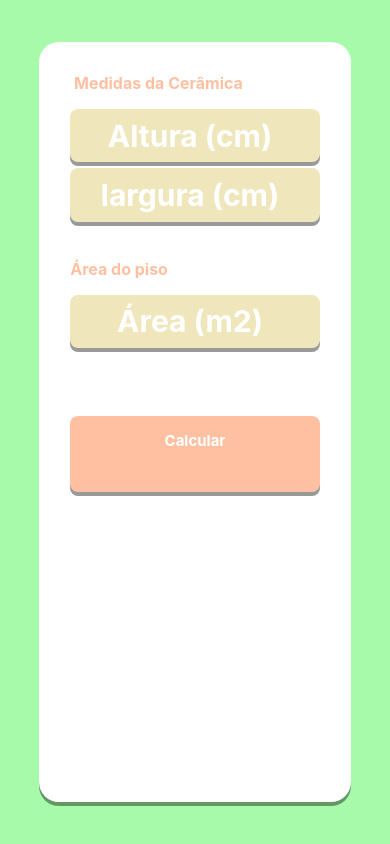
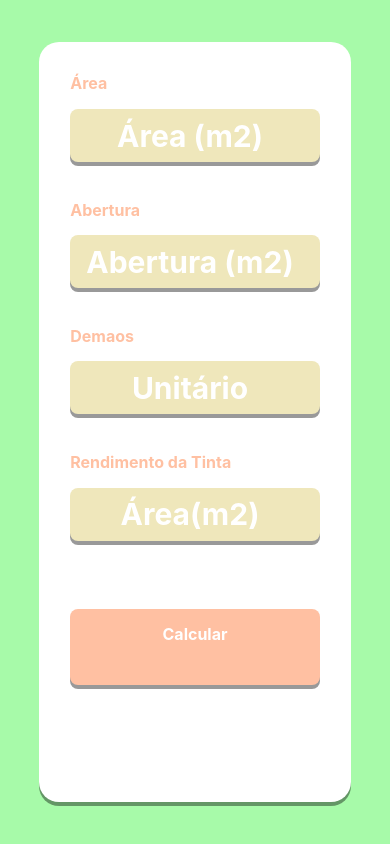
Before and after one commit to AlbertSamuelMelo/TCCJarleson, a React Native app: screen / in a window 390 px wide. Built offline with nearby package versions, Linux system fonts and the light colour scheme.

Commit message:
Calculo Pintura

```diff
--- a/App.js
+++ b/App.js
@@ -4,11 +4,12 @@ import { StyleSheet, Text, View } from 'react-native';
 import Calculator from './src/views/Calculator';
 import CalcularConcreto from './src/views/CalcularConcreto'
 import CalcularPisos from "./src/views/CalcularPisos"
+import CalculoPintura from "./src/views/CalculoPintura"
 export default function App() {
   return (
     <View style={styles.container}>
       <StatusBar style="auto" />
-      <CalcularPisos/>
+      <CalculoPintura/>
     </View>
   );
 }
--- /dev/null
+++ b/src/views/CalculoPintura.js
@@ -0,0 +1,156 @@
+import { StatusBar } from 'expo-status-bar';
+import React, {Component} from 'react';
+import { StyleSheet, Text, View, TouchableOpacity } from 'react-native';
+import TextPlaceHolder from "../components/TextPlaceHolder"
+
+export default class Calculator extends Component {
+    constructor() {
+        super();
+        this.state = {
+          area: "",
+          abertura: "",
+          demaos: "",
+          rendimento: "",
+          latas: "",
+          resultado: false
+        };
+      }
+
+
+    area(area){
+        this.setState({area: area})
+    }
+    abertura(abertura){
+        this.setState({abertura: abertura})
+    }
+    demaos(demaos) {
+      this.setState({demaos: demaos})
+    }
+    rendimento(rendimento){
+        this.setState({rendimento: rendimento})
+    }
+    latas(latas){
+        this.setState({latas: latas})
+    }
+
+    calcular() {
+      var latas = (parseFloat((this.state.area.category - this.state.abertura.category) / (this.state.rendimento.category / this.state.demaos.category)))
+      this.setState({latas: latas})
+      this.setState({resultado: true})
+    }
+
+    render(){
+        return (
+            <View style={styles.container}>
+              <StatusBar style="auto" />
+                <View style={styles.card}>
+                    <Text style={styles.textIsideCard}>Área</Text>
+                    <TextPlaceHolder input={"Área (m2)"} callbackFromParent={(value) => this.area(value)}/>
+
+                    <Text style={styles.textIsideCard}>Abertura</Text>
+                    <TextPlaceHolder input={"Abertura (m2)"} callbackFromParent={(value) => this.abertura(value)}/>
+
+                    <Text style={styles.textIsideCard}>Demaos</Text>
+                    <TextPlaceHolder input={"Unitário"} callbackFromParent={(value) => this.demaos(value)}/>
+
+                    <Text style={styles.textIsideCard}>Rendimento da Tinta</Text>
+                    <TextPlaceHolder input={"Área(m2)"} callbackFromParent={(value) => this.rendimento(value)}/>
+
+                    {
+                      this.state.resultado ?
+                      <View style={{height: "30%", width: "80%"}}>
+                        <View style={{width: "100%", height: "50%"}}>
+                          <Text
+                          style={styles.textIsideCard}
+                          >
+                            Latas
+                          </Text>
+                          <View style={styles.resultContainer}>
+                            <Text
+                              style={styles.TextButton}
+                            >{this.state.latas} Latas</Text>
+                          </View>
+                        </View>
+
+                      </View>
+                      :<TouchableOpacity style={styles.button} onPress={() => this.calcular()}>
+                        <Text style={styles.TextButton}>Calcular</Text>
+                      </TouchableOpacity>
+                    }
+
+                </View>
+            </View>
+          );
+    }
+}
+
+const styles = StyleSheet.create({
+  container: {
+    width: "100%",
+    height: "100%",
+    backgroundColor: 'transparent',
+    alignItems: 'center',
+    justifyContent: 'center',
+  },
+  card: {
+    width: "80%",
+    height: "90%",
+    borderRadius: 20,
+    backgroundColor: 'white',
+    alignItems: 'center',
+    justifyContent: 'center',
+    shadowColor: 'black',
+    shadowOffset: {
+        width: 0,
+        height: 4,
+      },
+    shadowOpacity: 0.4,
+    alignItems: 'center',
+    justifyContent: 'flex-start',
+  },
+  textIsideCard: {
+      color: "#FFC0A2",
+      fontWeight: "bold",
+      fontSize: 16,
+      textAlign: "left",
+      width: "80%",
+      marginBottom: "5%",
+      marginTop: "10%"
+  },
+  TextButton: {
+    color: "white",
+    fontWeight: "bold",
+    fontSize: 16,
+    textAlign: "center",
+    width: "100%",
+    height: "100%",
+    padding: "6%"
+  },
+  button: {
+    width: "80%",
+    height: "10%",
+    marginBottom: "8%",
+    marginTop: "20%",
+    backgroundColor: '#FFC0A2',
+    borderRadius: 8,
+    shadowColor: 'black',
+    shadowOffset: {
+        width: 0,
+        height: 4,
+      },
+    shadowOpacity: 0.4,
+  },
+  resultContainer: {
+    width: "100%",
+    height: "60%",
+    marginBottom: "2%",
+    backgroundColor: '#FFC0A2',
+    borderRadius: 8,
+    shadowColor: 'black',
+    shadowOffset: {
+        width: 0,
+        height: 4,
+      },
+    shadowOpacity: 0.4,
+  },
+});
```
